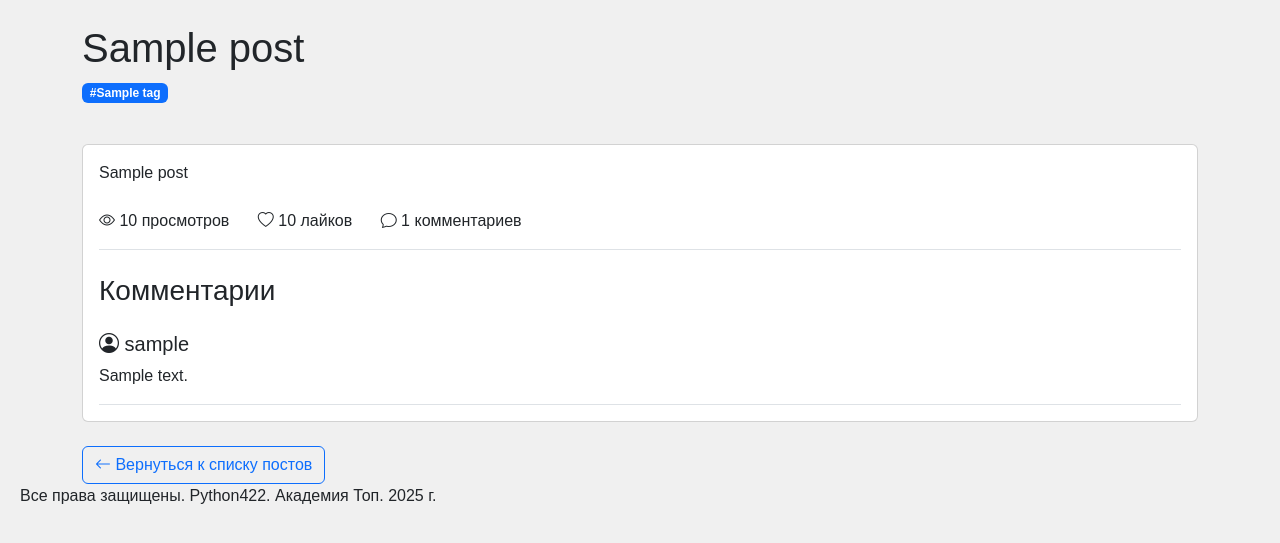
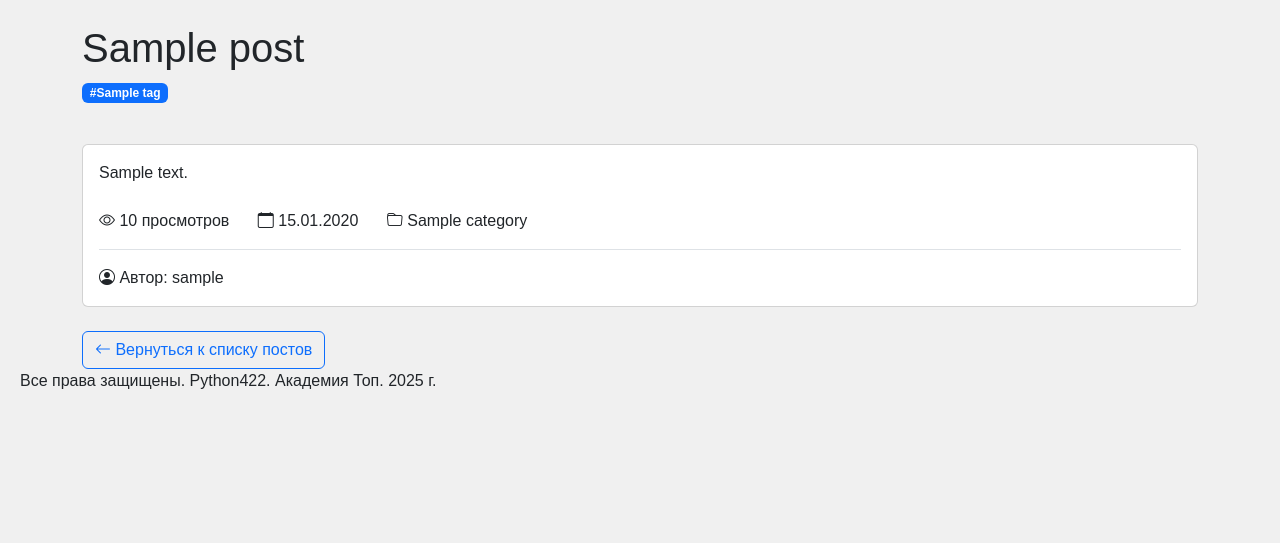
Before and after one commit to VladimirMonin/django_422, a Django app: template python_blog/templates/post_detail.html in a window 1280 px wide. Shown: the part 44-587 px from the top of the page. Run offline with Django 5.2, Linux system fonts and the light colour scheme; the template is opened without the code that fills it: most values are stand-ins (such as "Sample title", 1, 10 or a date in 2020); data that the repository does not hold is empty.

Commit message:
templates: переход на чтение постов из бд

```diff
--- a/python_blog/templates/post_detail.html
+++ b/python_blog/templates/post_detail.html
@@ -6,50 +6,39 @@
 
 {% block content %}
 <div class="container mt-4">
-    <!-- Заголовок и теги -->
     <div class="row mb-4">
         <div class="col-12">
             <h1>{{ post.title }}</h1>
             <div class="mb-3">
-                {% for tag in post.hashtags %}
+                {% for tag in post.tags %}
                     <span class="badge bg-primary me-1">#{{ tag }}</span>
                 {% endfor %}
             </div>
         </div>
     </div>
 
-    <!-- Контент поста -->
     <div class="row">
         <div class="col-12">
             <div class="card">
                 <div class="card-body">
-                    <p class="card-text">{{ post.post }}</p>
+                    <p class="card-text">{{ post.content }}</p>
 
-                    <!-- Статистика -->
                     <div class="stats mt-4 pb-3 border-bottom">
                         <span class="me-4"><i class="bi bi-eye"></i> {{ post.views }} просмотров</span>
-                        <span class="me-4"><i class="bi bi-heart"></i> {{ post.likes }} лайков</span>
-                        <span><i class="bi bi-chat"></i> {{ post.comments|length }} комментариев</span>
+                        <span class="me-4"><i class="bi bi-calendar"></i> {{ post.created_at|date:"d.m.Y" }}</span>
+                        {% if post.category %}
+                            <span><i class="bi bi-folder"></i> {{ post.category.name }}</span>
+                        {% endif %}
                     </div>
 
-                    <!-- Комментарии -->
-                    <div class="comments mt-4">
-                        <h3>Комментарии</h3>
-                        {% for comment in post.comments %}
-                            <div class="comment border-bottom py-3">
-                                <h5><i class="bi bi-person-circle"></i> {{ comment.username }}</h5>
-                                <p class="mb-0">{{ comment.text }}</p>
-                            </div>
-                        {% empty %}
-                            <p class="text-muted">Пока нет комментариев</p>
-                        {% endfor %}
+                    <div class="author mt-3">
+                        <i class="bi bi-person-circle"></i> Автор: {{ post.author.username }}
                     </div>
                 </div>
             </div>
         </div>
     </div>
 
-    <!-- Кнопка возврата -->
     <div class="row mt-4">
         <div class="col-12">
             <a href="{% url 'blog:posts' %}" class="btn btn-outline-primary">
```
Also changed, not shown: python_blog/templates/post_preview_include.html (+7 -5 lines), python_blog/views.py (+7 -15 lines).
